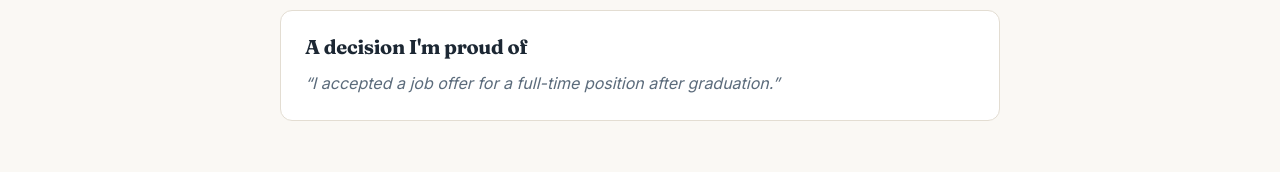
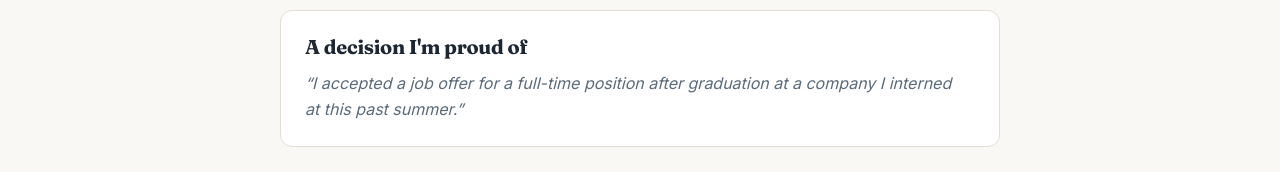
Before and after one commit to julia-boyce/my-site, a Next.js app: page /about in a window 1280 px wide. Shown: the part 618-790 px from the top of the page. Built offline with nearby package versions, Linux system fonts and the light colour scheme.

Commit message:
Edit decision im proud of

```diff
--- a/src/profile.ts
+++ b/src/profile.ts
@@ -36,7 +36,7 @@ export const profile = {
 
   /** One decision you're proud of, in a sentence. */
   decisionImProudOf:
-    "I accepted a job offer for a full-time position after graduation.",
+    "I accepted a job offer for a full-time position after graduation at a company I interned at this past summer.",
 
   /**
    * Your photo. Replace public/photo.svg with a real photo of you
```
